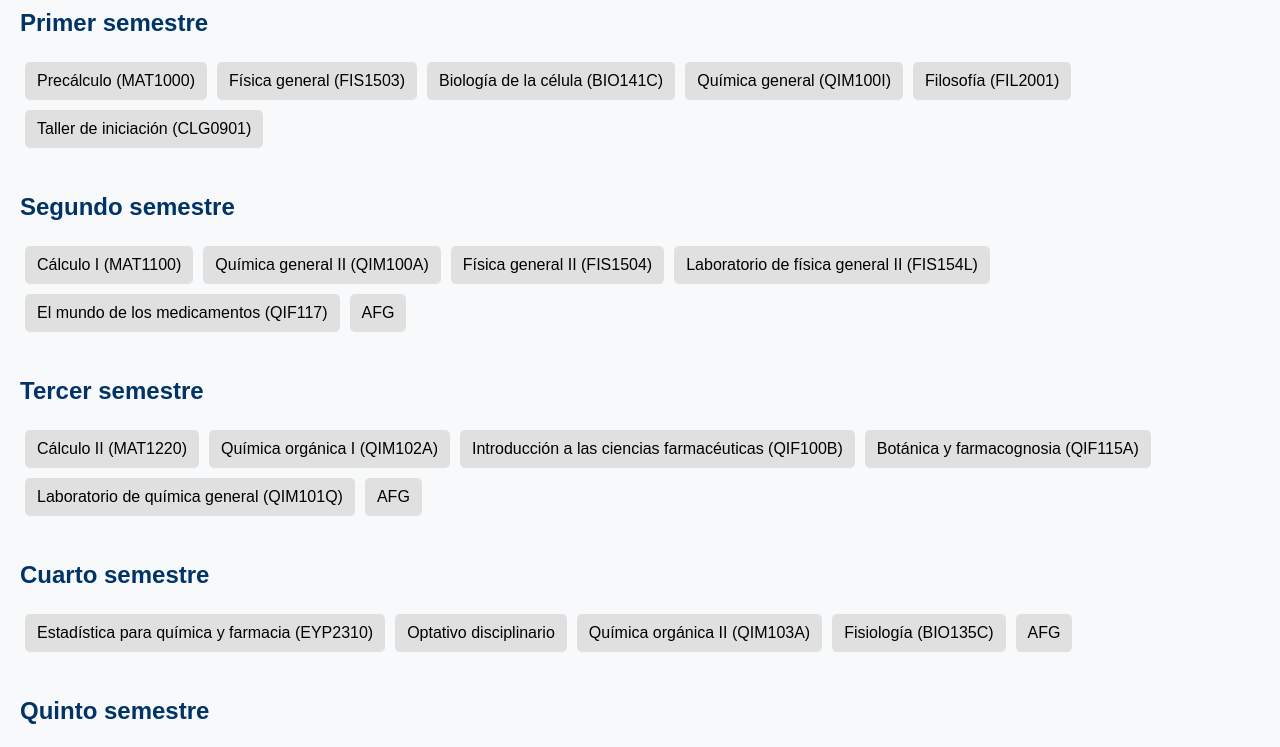
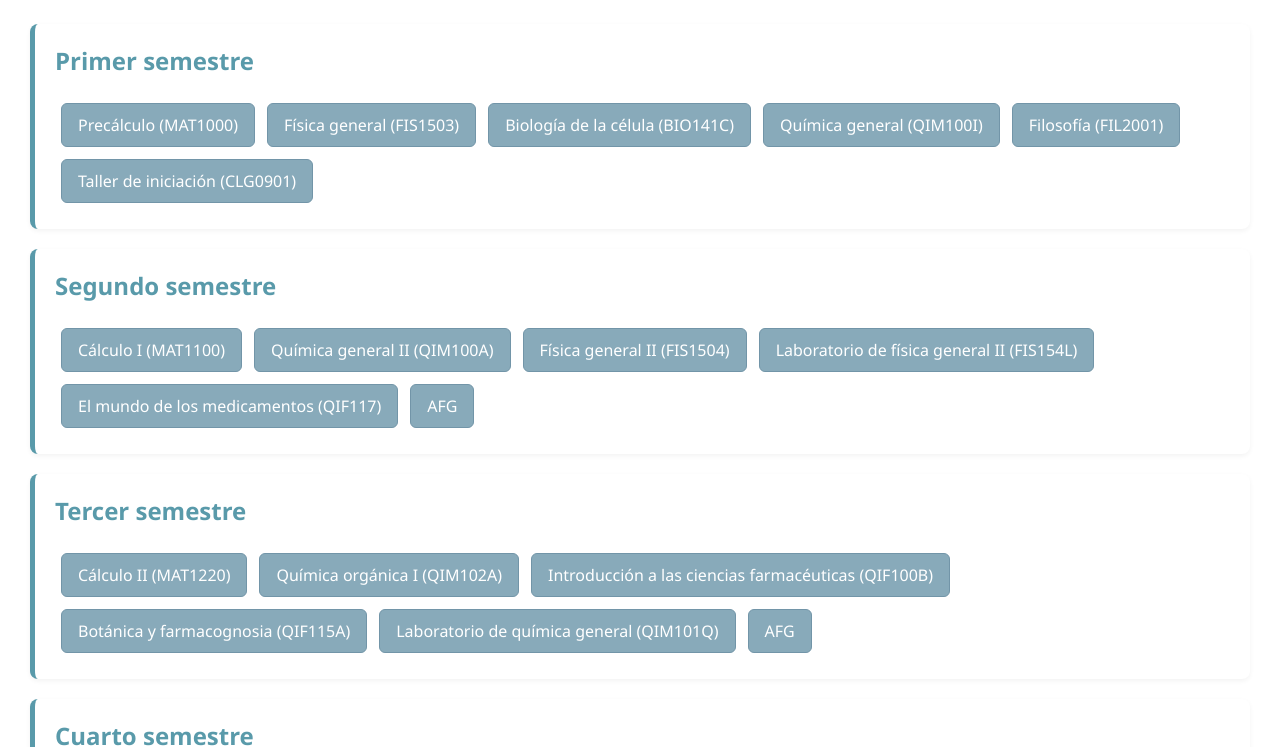
Before and after one commit to MJHurtadoG/MJHurtadoG.github.io, a plain HTML site: page index.html in a window 1280 px wide. Shown: the part 89-836 px from the top of the page. Drawn offline with Linux system fonts and the light colour scheme.

Commit message:
Update index.html

```diff
--- a/index.html
+++ b/index.html
@@ -2,33 +2,65 @@
 <html lang="es">
 <head>
   <meta charset="UTF-8" />
-  <title>Malla Química Farmacéutico PUC</title>
+  <title>Malla College conducente titulo Químico Farmacéutico PUC</title>
 <style>
   body {
-      font-family: Arial, sans-serif;
-      margin: 20px;
-      background: #f8f9fa;
+    font-family: 'Segoe UI', sans-serif;
+    margin: 30px;
+    background: #ffffff;
+    color: #333;
   }
+
+  h1 {
+    text-align: center;
+    color: #003366;
+    margin-bottom: 40px;
+  }
+
+  .semester {
+    border-left: 5px solid #599aaa;
+    background: #ffffff;
+    padding: 20px;
+    margin-bottom: 20px;
+    border-radius: 8px;
+    box-shadow: 0 2px 5px rgba(0, 0, 0, 0.05);
+  }
+
   h2 {
-      margin-top: 40px;
-      color: #003366;
+    margin-top: 0;
+    color: #599aaa;
   }
-    .semester {
-      margin-bottom: 20px;
-    }
+
   .course {
     display: inline-block;
-      margin: 5px;
-      padding: 10px 12px;
-      border-radius: 5px;
-      background: #e0e0e0;
+    margin: 6px;
+    padding: 10px 16px;
+    border-radius: 6px;
+    background: #88aaba;
+    color: white;
+    border: 1px solid #7295a8;
     cursor: pointer;
-      transition: background 0.2s;
+    transition: background 0.3s, transform 0.1s;
   }
+
+  .course:hover {
+    background: #7ea0b4;
+    transform: scale(1.03);
+  }
+
   .course.completed {
-      background: #7bc47f;
+    background: #60a4b2;
     color: white;
+    border-color: #4e8e97;
     text-decoration: line-through;
+  }
+
+  @media (max-width: 600px) {
+    .course {
+      display: block;
+      width: 100%;
+      text-align: center;
+    }
   }
 </style>
 </head>
```
Lines whose indentation alone changed are shown as unchanged.
